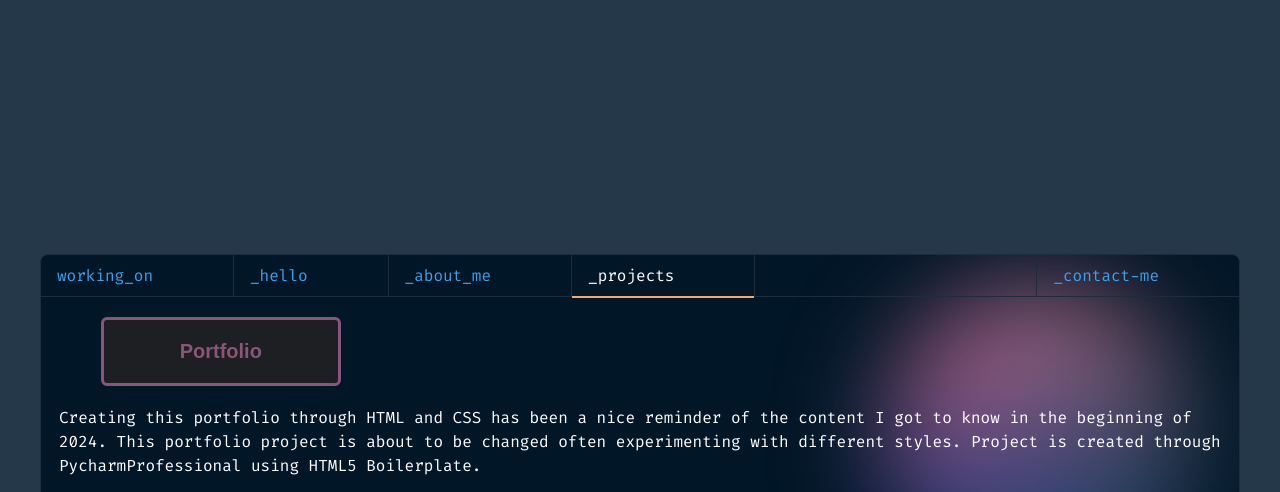
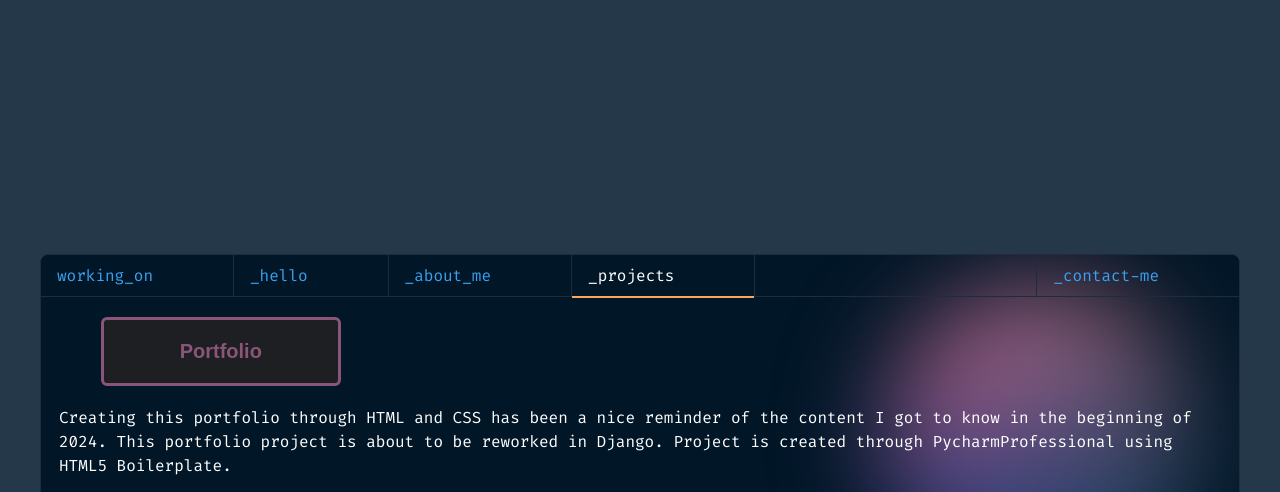
Before and after one commit to VeselinMar/veselinmar.github.io, a website built with webpack: page projects.html in a window 1280 px wide. Both pictures are taken after a click on the button "Portfolio". Shown: the top 492 px of the page. Built offline with nearby package versions, Linux system fonts and the light colour scheme.

Commit message:
Updated current.html

```diff
--- a/projects.html
+++ b/projects.html
@@ -45,7 +45,7 @@
       </button>
       <span class="expandable">
         Creating this portfolio through HTML and CSS has been a nice reminder of the content I got to know in the beginning
-        of 2024. This portfolio project is about to be changed often experimenting with different styles. Project is
+        of 2024. This portfolio project is about to be reworked in Django. Project is
         created through PycharmProfessional using HTML5 Boilerplate.
       </span>
 
```
Also changed, not shown: current.html (+1 -1 lines).
